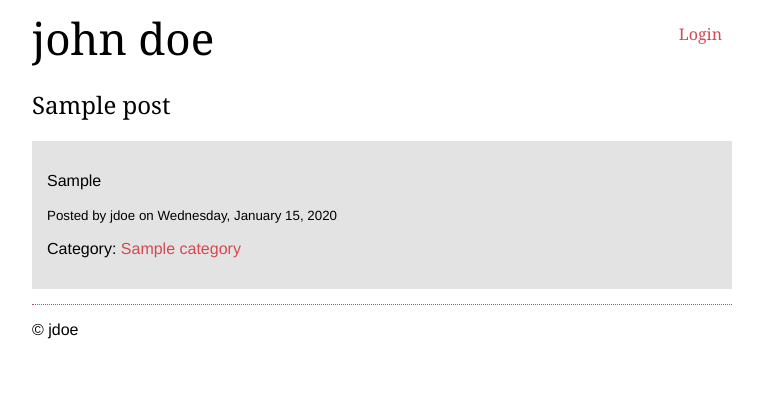
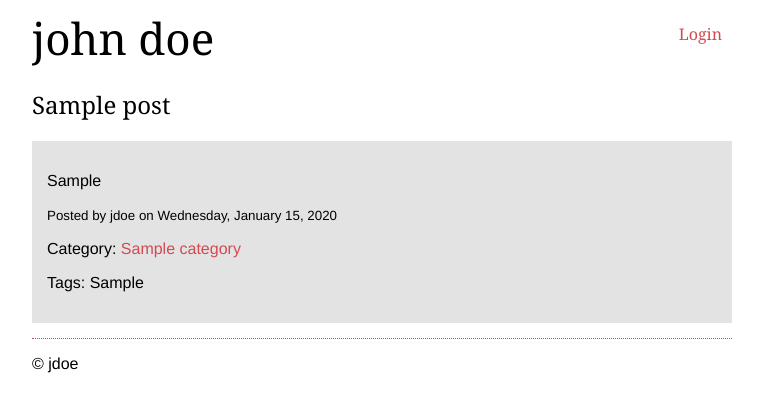
Before and after one commit to vladke/flask-blog, a Flask app: template templates/detail.html in a window 1280 px wide. Shown: the top 412 px of the page, without its empty margins (258-1021 px from the left). Run offline with Flask 2, Linux system fonts and the light colour scheme; the template is opened without the code that fills it: values that come from a table or form of the project are taken from there, others are empty; tables that the repository leaves empty hold one stand-in row (values such as "Sample post").

Commit message:
added tags on detail.html page

```diff
--- a/templates/detail.html
+++ b/templates/detail.html
@@ -7,6 +7,7 @@
 <div class="info">
 <small>Posted by {{ config['user']}} on {{ post.created|friendlytime }}</small>
 <p>Category: <a href="{{ url_for('showcat', slug=post.category.slug) }}">{{ post.category.title }}</a></p>
+<p id="tags">Tags: {{ ', '.join(post.tags.split(',')) }}</p>
 </div>
 </div>
 
```
